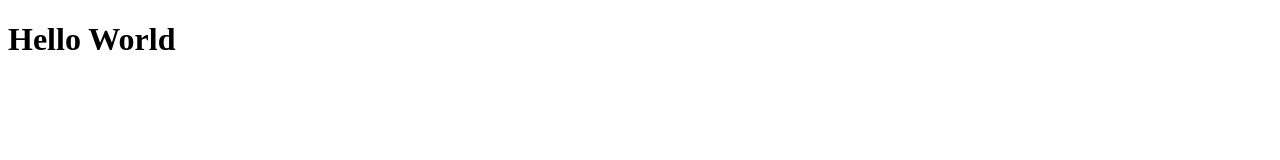
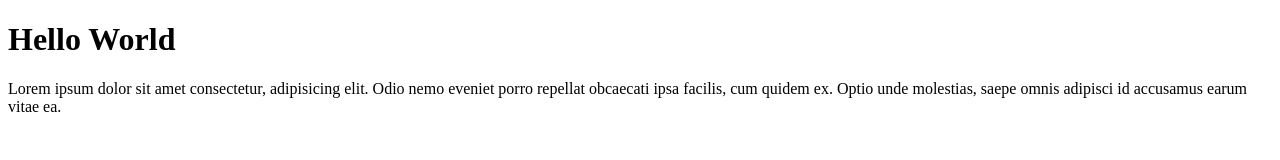
Before and after one commit to FirdausIqbal/git-remote-learn, a plain HTML site: page index.html in a window 1280 px wide. Drawn offline with Linux system fonts and the light colour scheme.

Commit message:
menambahkan paragraf

```diff
--- a/index.html
+++ b/index.html
@@ -8,5 +8,6 @@
 </head>
 <body>
     <h1>Hello World</h1>
+    <p>Lorem ipsum dolor sit amet consectetur, adipisicing elit. Odio nemo eveniet porro repellat obcaecati ipsa facilis, cum quidem ex. Optio unde molestias, saepe omnis adipisci id accusamus earum vitae ea.</p>
 </body>
 </html>
```
